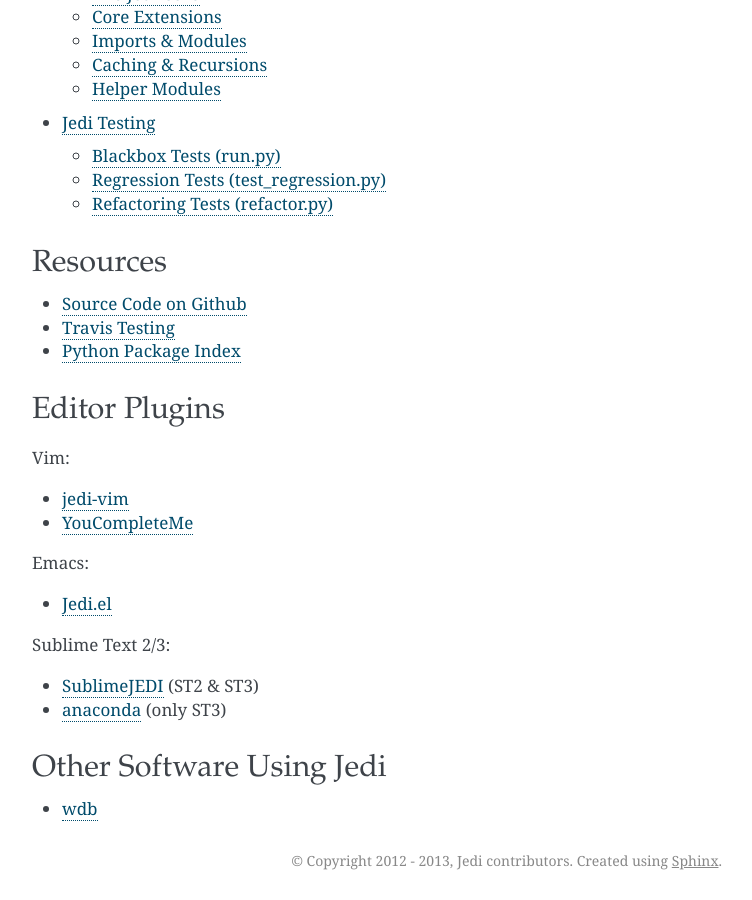
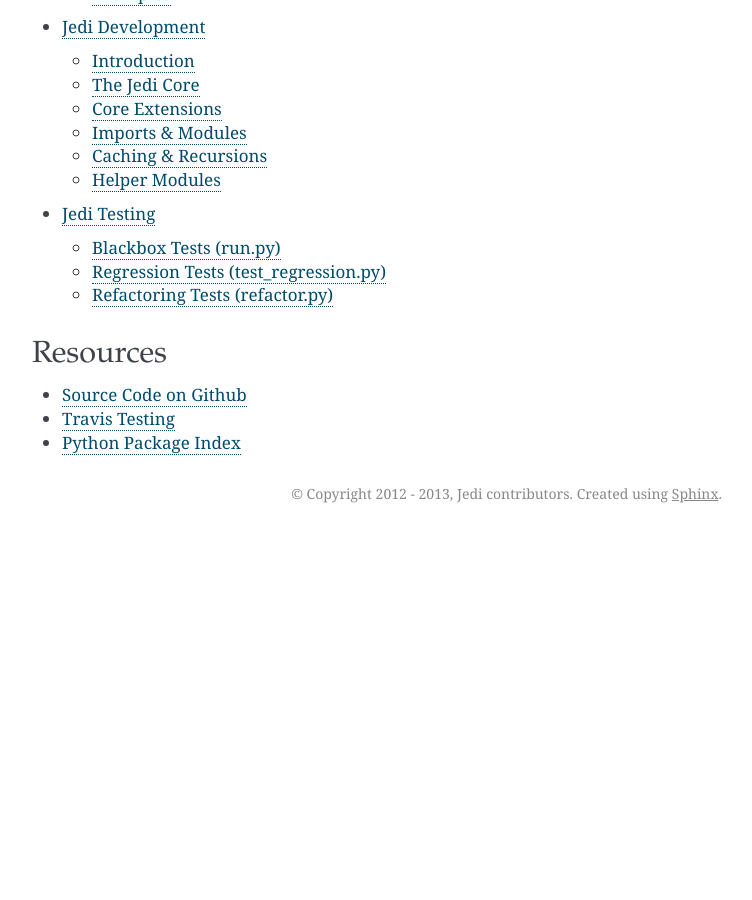
Before and after one commit to davidhalter/jedi, a Sphinx documentation site: the page built from docs/index.rst, in a window 1280 px wide and 900 px high, scrolled down 1153 px. Shown: the whole window, without its empty margins (388-1140 px from the left). Built offline with Sphinx 7.4.7, drawn with Linux system fonts in a browser that asks for light colours; pages that are not in the unit, such as notebooks, are missing from menus; after the commit the page ends 1686 px from its top, so only the background shows below that; some of the changed text lies outside the part shown.

Commit message:
Jedi usage chapter as a first chapter for Jedis documentation.

```diff
--- a/docs/index.rst
+++ b/docs/index.rst
@@ -40,31 +41,3 @@
 - `Source Code on Github <https://github.com/davidhalter/jedi>`_
 - `Travis Testing <https://travis-ci.org/davidhalter/jedi>`_
 - `Python Package Index <http://pypi.python.org/pypi/jedi/>`_
-
-
-.. _editor-plugins:
-
-Editor Plugins
---------------
-
-Vim:
-
-- `jedi-vim <http://github.com/davidhalter/jedi-vim>`_
-- `YouCompleteMe <http://valloric.github.io/YouCompleteMe/>`_
-
-Emacs:
-
-- `Jedi.el <https://github.com/tkf/emacs-jedi>`_
-
-Sublime Text 2/3:
-
-- `SublimeJEDI <https://github.com/srusskih/SublimeJEDI>`_  (ST2 & ST3)
-- `anaconda <https://github.com/DamnWidget/anaconda>`_ (only ST3)
-
-
-.. _other-software:
-
-Other Software Using Jedi
--------------------------
-
-- `wdb <https://github.com/Kozea/wdb>`_
```
Also changed, not shown: other parts of docs/index.rst (+1 -0 lines), docs/docs/usage.rst (added, +40 -0 lines).
